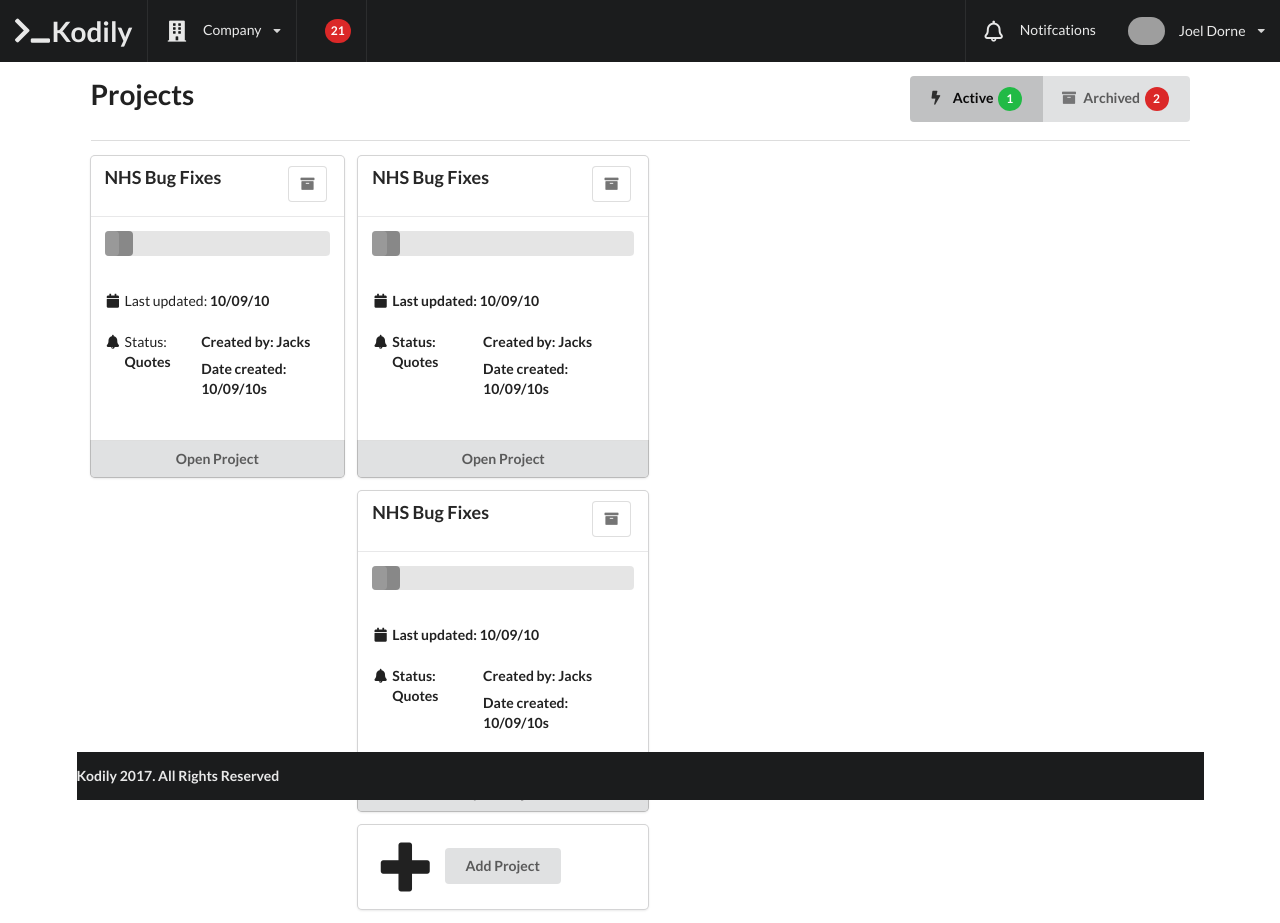
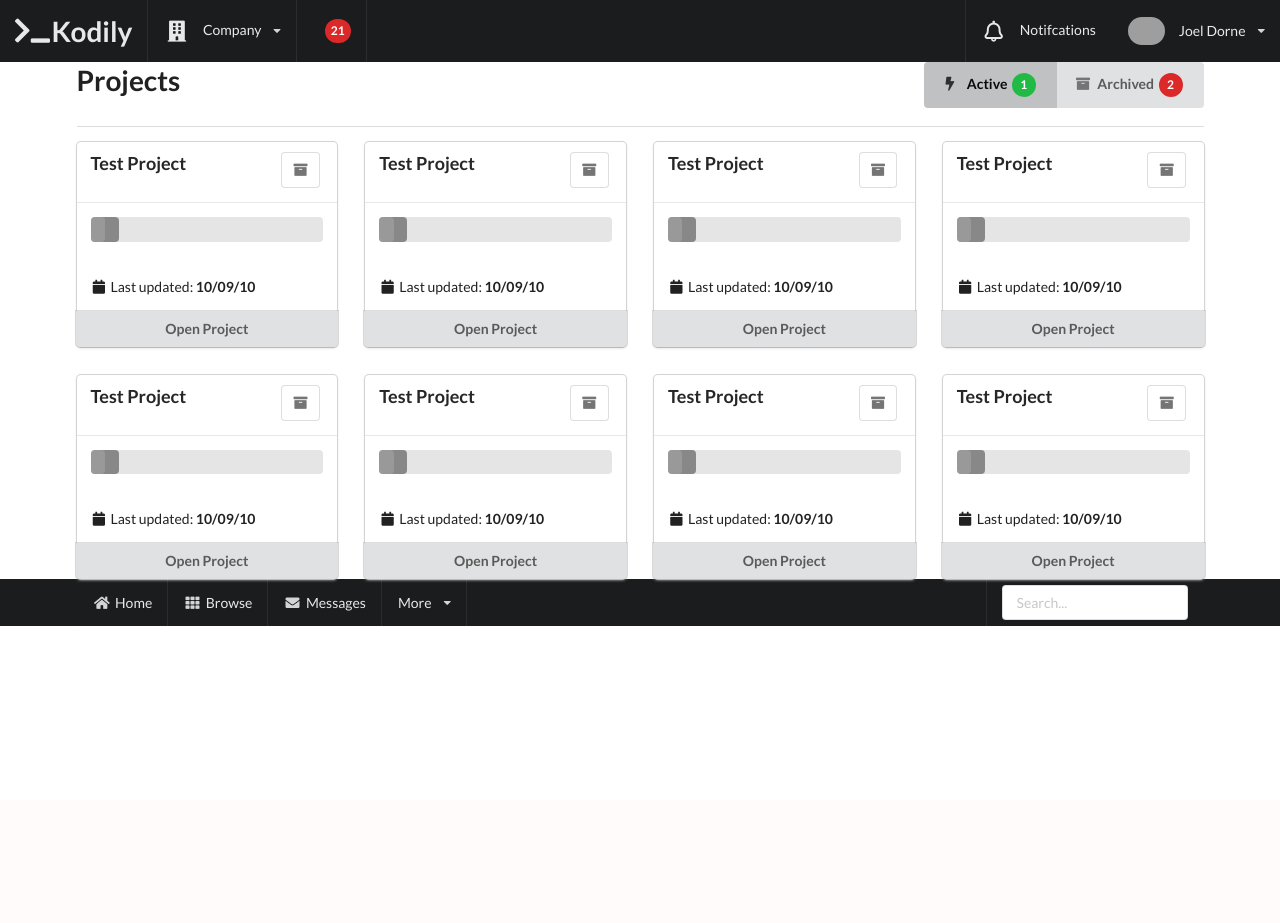
Before and after one commit to Joeldorne/Kodily, a PHP site: page /projects.php in a window 1280 px wide. After the commit the page ends 626 px from the top, so only its background shows below. Run offline with PHP 8.4, Linux system fonts and the light colour scheme; some libraries are stand-ins or nearby versions; grey boxes are pictures that could not be loaded.

Commit message:
Fixed PHP Projects loop

```diff
--- /dev/null
+++ b/src/footer/main_footer.php
@@ -0,0 +1,35 @@
+</div>
+</div>
+</div>
+
+
+
+      <div class="ui inverted attached stackable menu bottom sticky">
+  <div class="ui container">
+    <a class="item">
+      <i class="home icon"></i> Home
+    </a>
+    <a class="item">
+      <i class="grid layout icon"></i> Browse
+    </a>
+    <a class="item">
+      <i class="mail icon"></i> Messages
+    </a>
+    <div class="ui simple dropdown item">
+      More
+      <i class="dropdown icon"></i>
+      <div class="menu">
+        <a class="item"><i class="edit icon"></i> Edit Profile</a>
+        <a class="item"><i class="globe icon"></i> Choose Language</a>
+        <a class="item"><i class="settings icon"></i> Account Settings</a>
+      </div>
+    </div>
+    <div class="right item">
+      <div class="ui input"><input type="text" placeholder="Search..."></div>
+    </div>
+  </div>
+</div>
+
+
+</body>
+</html>
--- /dev/null
+++ b/src/html_head.php
@@ -0,0 +1,21 @@
+<!DOCTYPE html>
+<html>
+
+<head>
+    <title>Kodily - Developers on Demand</title>
+    <link href="https://cdnjs.cloudflare.com/ajax/libs/semantic-ui/2.2.7/semantic.min.css" rel="stylesheet">
+    <script src="https://cdnjs.cloudflare.com/ajax/libs/jquery/3.1.1/jquery.min.js">
+    </script>
+    <script src="https://cdnjs.cloudflare.com/ajax/libs/semantic-ui/2.2.7/semantic.js">
+    </script>
+    <title>Kodily - Developers on Demand</title>
+
+
+</head>
+
+<!-- ===== END Head ===== -->
+
+
+<body>
+
+<!-- ===== Add Prject Modal ===== -->
--- a/src/main_footer.php
+++ /dev/null
@@ -1,13 +0,0 @@
-<div class="ui grid">
-<div class="ui inverted vertical footer segment bottom sticky fixed">
-    <div class="ui container">
-        Kodily 2017. All Rights Reserved
-    </div>
-</div>
-
-
-
-	</div>
-
-</body>
-</html>
--- a/src/nav.php
+++ b/src/nav.php
@@ -1,64 +1,14 @@
 <!DOCTYPE html>
-<html>
-
-<head>
-    <title>Kodily - Developers on Demand</title>
-    <link href="https://cdnjs.cloudflare.com/ajax/libs/semantic-ui/2.2.7/semantic.min.css" rel="stylesheet">
-    <script src="https://cdnjs.cloudflare.com/ajax/libs/jquery/3.1.1/jquery.min.js">
-    </script>
-    <script src="https://cdnjs.cloudflare.com/ajax/libs/semantic-ui/2.2.7/semantic.js">
-    </script>
-    <title>Kodily - Developers on Demand</title>
-
-
-</head>
-
-<!-- ===== END Head ===== -->
-
-
-<body>
-
-<!-- ===== Add Prject Modal ===== -->
-
-
-
-
-
-
-
-    <!-- ===== Archive Model ===== -->
-    <div class="ui basic modal">
-        <div class="ui icon header">
-            <i class="archive icon"></i> Archive Old Project
-        </div>
-        <div class="content">
-            <p>Would you like to archive this project? </p>
-        </div>
-        <div class="actions">
-            <div class="ui red basic cancel inverted button">
-                <i class="remove icon"></i> No
-            </div>
-            <div class="ui green ok inverted button">
-                <i class="checkmark icon"></i> Yes
-            </div>
-        </div>
-    </div>
-
-    <!-- ===== END Archive Model ===== -->
-
-    <!-- ===== MENU===== -->
-
 <div class="ui one column grid">
   <div class="row">
     <div class="column">
+      <div class="ui menu inverted attached">
 
-    <div class="ui menu inverted attached">
-        <!-- logo icon -->
         <div class="item">
           <div class="header">
             <i class="terminal icon big"></i>
           </div>
-            <!-- Kodily Type -->
+
           <div class="middle aligned content">
             <div class="header">
               <h1>Kodily</h1>
@@ -129,4 +79,11 @@
 
         </div>
 
+          </div>
+
+            </div>
+
+              </div>
+
+
     <!-- =====END  MENU===== -->
--- a/src/project_folders.php
+++ b/src/project_folders.php
@@ -1,40 +1,41 @@
+
+<?php require_once('html_head.php'); ?>
+
 <!--=========== Start Grid   =============== -->
-<div class="ui container ">
-    <div class="ui four column grid">
+
+<div class="ui four column doubling stackable grid container">
+
 
   <?php
-      for ($i = 0; $i < 3; $i++) {
+  for ($i = 0; $i < 8; $i++) {
   ?>
-        <div class="row">
 
-            <!--=========== Start first card =============== -->
   <div class="column">
+
+<!-- ===== Card Starts ===== -->
+
     <div class="ui card">
         <div class="content">
             <div class="header">
-                            NHS Bug Fixes
-                            <!--Dropdown -->
+                Test Project
+<!-- ===== Archive Project ===== -->
                 <div class="ui inline right floated">
-
-                                <button class="ui icon button basic"  id="target">
+                  <button class="ui icon button basic" id="target">
                     <i class="archive icon"></i>
                   </button>
                 </div>
-
-                            <!--Dropdown end -->
             </div>
         </div>
+<!-- ===== End of Project Header ===== -->
 
         <div class="content">
-
-
-
+  <!-- ===== Progress bar ===== -->
             <div class="ui progress active">
                 <div class="bar"></div>
                 <div class="progress"></div>
             </div>
 
-
+<!-- ===== Content ===== -->
             <div class="ui items">
 
                 <div class="item">
@@ -49,37 +50,13 @@
                     </div>
 
                 </div>
+            </div>
+
+<!-- ===== End of contents ===== -->
 
 
 
-                        </div>
 
-
-                        <div class="ui items">
-
-                            <div class="item">
-                                <div class="header">
-                                    <i class="alarm icon"></i>
-
-                                </div>
-                                <div class="middle aligned content">
-                                    <div class="text">
-                                        <p>Status: <b>Quote<b>s</p>
-
-                                            </div>
-                                        </div>
-                                        <div class="middle aligned content">
-                                            <div class="text">
-                                                <p>Created by: <b>Jack<b>s</p>
-
-                                                    </div>
-                                                </div>
-                                                <div class="middle aligned content">
-                                                    <div class="text">
-                                                        <p>Date created: <b>10/09/10<b>s</p>
-
-                                                            </div>
-                                                        </div>
 
 </div>
 
@@ -87,12 +64,6 @@
 
 
 
-
-
-
-
-                      </div>
-                    </div>
         <div class="ui bottom attached button">
           Open Project
         </div>
@@ -109,13 +80,4 @@
   }
   ?>
 
-
-
-
-        <?php require_once('add_project.php');?>
-
     </div>
-
-
-  </div>
-  </div>
--- a/src/projects.php
+++ b/src/projects.php
@@ -1,3 +1,5 @@
+<?php require_once('html_head.php'); ?>
+
 <?php require_once('nav.php'); ?>
 
 <?php require_once('archive_project_modal.php'); ?>
@@ -6,12 +8,6 @@
 
 <?php require_once('project_folders.php'); ?>
 
+<?php require_once('footer/main_footer.php');?>
 
-
-
-
-<?php require_once('main_footer.php');?>
-
-
-
-  <?php require_once('scripts_footer.php');?>
+<?php require_once('footer/scripts_footer.php');?>
```
Also changed, not shown: src/add_project_modal.php (added, +25 -0 lines), src/test.php (added, +129 -0 lines), src/footer/scripts_footer.php (renamed from src/scripts_footer.php). Lines whose indentation alone changed are shown as unchanged.
